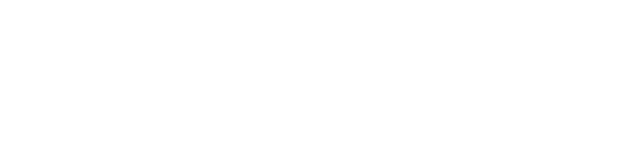
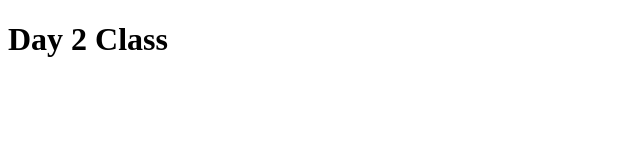
Before and after one commit to jebastinjohns0n/Day-2, a plain HTML site: page index.html in a window 1280 px wide. Shown: the whole page, without its empty margins (0-640 px from the left). Drawn offline with Linux system fonts and the light colour scheme.

Commit message:
updated title

```diff
--- a/index.html
+++ b/index.html
@@ -3,7 +3,9 @@
   <head>
     <meta charset="UTF-8" />
     <meta name="viewport" content="width=device-width, initial-scale=1.0" />
-    <title>Day2</title>
+    <title>FSD Vels Day2</title>
   </head>
-  <body></body>
+  <body>
+    <h1>Day 2 Class</h1>
+  </body>
 </html>
```
